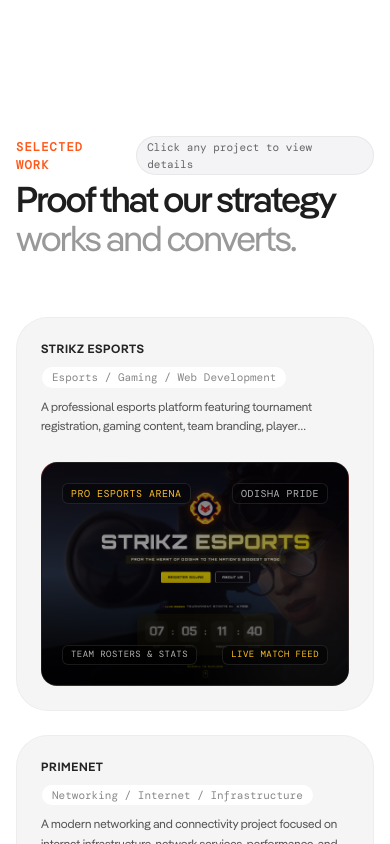
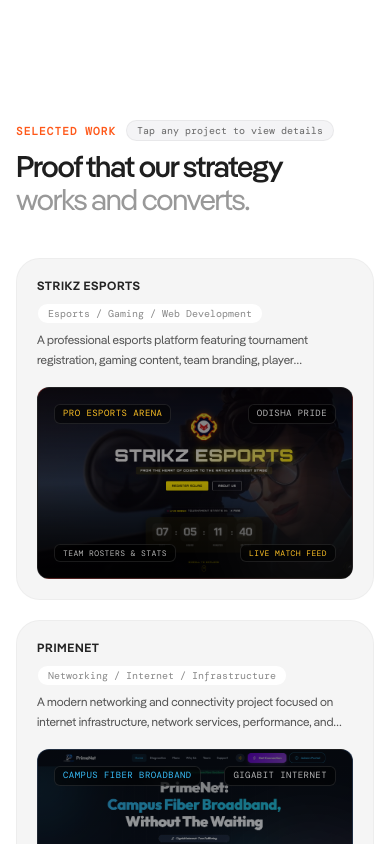
Before and after one commit to shakti69/PrimeDev, a React (Vite) app: page / in a window 390 px wide. Shown: the part 1440-2284 px from the top of the page. Built offline with nearby package versions, Linux system fonts and the light colour scheme.

Commit message:
Optimize project cards and detail modal for mobile phone view

```diff
--- a/src/components/home/SelectedWorkBrix.tsx
+++ b/src/components/home/SelectedWorkBrix.tsx
@@ -31,11 +31,14 @@
   useEffect(() => {
     if (activeModalProject) {
       document.body.style.overflow = 'hidden';
+      document.body.style.touchAction = 'none';
     } else {
       document.body.style.overflow = '';
+      document.body.style.touchAction = '';
     }
     return () => {
       document.body.style.overflow = '';
+      document.body.style.touchAction = '';
     };
   }, [activeModalProject]);
 
@@ -197,7 +200,7 @@
   };
 
   return (
-    <section id="work" className="py-20 sm:py-32 bg-white relative">
+    <section id="work" className="py-16 sm:py-32 bg-white relative">
       <div className="max-w-[1280px] mx-auto px-4 sm:px-6 lg:px-8">
 
         {/* Section Header */}
@@ -206,14 +209,14 @@
           whileInView={{ opacity: 1, y: 0 }}
           viewport={{ once: true, margin: '-80px' }}
           transition={{ duration: 0.7, ease: [0.16, 1, 0.3, 1] }}
-          className="space-y-2 mb-14 sm:mb-20 text-left"
+          className="space-y-3 mb-10 sm:mb-20 text-left"
         >
-          <div className="flex items-center gap-3">
-            <span className="text-[12px] font-bold tracking-widest text-[#FF5819] uppercase font-mono">
+          <div className="flex items-center gap-2.5 flex-wrap">
+            <span className="text-[11px] sm:text-[12px] font-bold tracking-widest text-[#FF5819] uppercase font-mono">
               SELECTED WORK
             </span>
-            <span className="text-[11px] font-mono px-2.5 py-0.5 rounded-full bg-[#F4F4F6] text-[#666666] border border-black/5">
-              Click any project to view details
+            <span className="text-[10px] sm:text-[11px] font-mono px-2.5 py-0.5 rounded-full bg-[#F4F4F6] text-[#666666] border border-black/5">
+              Tap any project to view details
             </span>
           </div>
           <h2
@@ -223,7 +226,7 @@
               letterSpacing: '-0.04em',
               lineHeight: '1.08',
             }}
-            className="text-4xl sm:text-6xl text-[#1E1E1E]"
+            className="text-3xl sm:text-5xl lg:text-6xl text-[#1E1E1E]"
           >
             Proof that our strategy <br />
             <span className="text-[#999999] font-normal">works and converts.</span>
@@ -231,28 +234,28 @@
         </motion.div>
 
         {/* Responsive Grid with Staggered Entrance and Smooth Hover */}
-        <div className="grid grid-cols-1 md:grid-cols-2 gap-6 sm:gap-8">
+        <div className="grid grid-cols-1 md:grid-cols-2 gap-5 sm:gap-8">
           {projects.map((project, index) => (
             <motion.div
               key={project.id}
-              initial={{ opacity: 0, y: 40 }}
+              initial={{ opacity: 0, y: 30 }}
               whileInView={{ opacity: 1, y: 0 }}
-              viewport={{ once: true, margin: '-60px' }}
-              transition={{ duration: 0.6, delay: (index % 2) * 0.12, ease: [0.16, 1, 0.3, 1] }}
-              whileHover={{ y: -6 }}
+              viewport={{ once: true, margin: '-40px' }}
+              transition={{ duration: 0.5, delay: (index % 2) * 0.1, ease: [0.16, 1, 0.3, 1] }}
+              whileHover={{ y: -5 }}
               onClick={() => handleCardClick(project.id)}
-              className="bg-[#F5F5F5] rounded-[32px] p-6 sm:p-8 flex flex-col justify-between gap-6 transition-all duration-300 hover:shadow-2xl cursor-pointer group relative border border-black/[0.03]"
+              className="bg-[#F5F5F5] rounded-[24px] sm:rounded-[32px] p-5 sm:p-8 flex flex-col justify-between gap-4 sm:gap-6 transition-all duration-300 hover:shadow-2xl active:scale-[0.99] cursor-pointer group relative border border-black/[0.03]"
             >
               {/* Card Header Info */}
-              <div className="space-y-2.5">
+              <div className="space-y-2">
                 <div className="flex items-center justify-between gap-2 flex-wrap">
-                  <span className="text-xs font-bold uppercase tracking-wider text-[#242424] group-hover:text-[#FF5819] transition-colors duration-200 flex items-center gap-1.5">
+                  <span className="text-xs sm:text-sm font-bold uppercase tracking-wider text-[#242424] group-hover:text-[#FF5819] transition-colors duration-200 flex items-center gap-1.5">
                     <span>{project.client}</span>
-                    <span className="text-[10px] text-[#FF5819] opacity-0 group-hover:opacity-100 transition-opacity font-normal">
-                      → Click for details
+                    <span className="text-[10px] text-[#FF5819] font-mono hidden sm:inline opacity-0 group-hover:opacity-100 transition-opacity font-normal">
+                      → View details
                     </span>
                   </span>
-                  <span className="text-[11px] font-mono text-[#888888] px-2.5 py-0.5 rounded-full bg-white border border-black/[0.04] shadow-xs group-hover:border-[#FF5819]/30 transition-colors">
+                  <span className="text-[10px] sm:text-[11px] font-mono text-[#888888] px-2.5 py-0.5 rounded-full bg-white border border-black/[0.04] shadow-xs group-hover:border-[#FF5819]/30 transition-colors">
                     {project.tag}
                   </span>
                 </div>
@@ -262,7 +265,7 @@
               </div>
 
               {/* Project Canvas Banner (Image or Stylized Card) */}
-              <div className={`w-full h-56 sm:h-72 rounded-2xl bg-gradient-to-br ${project.gradientClass} p-5 sm:p-6 flex flex-col justify-between border border-white/10 relative overflow-hidden group-hover:scale-[1.02] transition-transform duration-500 shadow-inner`}>
+              <div className={`w-full h-48 sm:h-72 rounded-xl sm:rounded-2xl bg-gradient-to-br ${project.gradientClass} p-4 sm:p-6 flex flex-col justify-between border border-white/10 relative overflow-hidden group-hover:scale-[1.02] transition-transform duration-500 shadow-inner`}>
 
                 {/* Background image if provided */}
                 {project.imageUrl ? (
@@ -277,12 +280,12 @@
                 ) : null}
 
                 {/* Top badges */}
-                <div className="relative z-10 flex justify-between items-center text-[10px] sm:text-xs font-mono tracking-wider">
-                  <span className={`px-2 py-0.5 rounded-md bg-black/40 backdrop-blur-md border border-white/10 ${project.accentColor || 'text-white/80'}`}>
+                <div className="relative z-10 flex justify-between items-center text-[9px] sm:text-xs font-mono tracking-wider gap-1">
+                  <span className={`px-2 py-0.5 rounded-md bg-black/50 backdrop-blur-md border border-white/10 ${project.accentColor || 'text-white/80'} truncate max-w-[55%]`}>
                     {project.badges?.topLeft || project.client}
                   </span>
                   {project.badges?.topRight && (
-                    <span className="px-2 py-0.5 rounded-md bg-black/40 backdrop-blur-md border border-white/10 text-white/70">
+                    <span className="px-2 py-0.5 rounded-md bg-black/50 backdrop-blur-md border border-white/10 text-white/70 truncate max-w-[45%] text-right">
                       {project.badges?.topRight}
                     </span>
                   )}
@@ -296,12 +299,12 @@
                         fontFamily: '"Pangea Afrikan Trial", "Suisse Int\'l", sans-serif',
                         letterSpacing: '-0.03em',
                       }}
-                      className="block text-2xl sm:text-3xl lg:text-4xl font-extrabold uppercase text-white drop-shadow-md tracking-tight leading-tight"
+                      className="block text-xl sm:text-3xl lg:text-4xl font-extrabold uppercase text-white drop-shadow-md tracking-tight leading-tight"
                     >
                       {project.headline}
                     </span>
                     {project.subtitle && (
-                      <span className="block text-xs sm:text-sm text-white/80 mt-1.5 font-mono tracking-wide">
+                      <span className="block text-xs sm:text-sm text-white/80 mt-1 font-mono tracking-wide">
                         {project.subtitle}
                       </span>
                     )}
@@ -309,14 +312,14 @@
                 )}
 
                 {/* Bottom badges */}
-                <div className="relative z-10 flex justify-between items-center text-[9px] sm:text-[11px] text-white/70 font-mono tracking-wider">
+                <div className="relative z-10 flex justify-between items-center text-[8px] sm:text-[11px] text-white/70 font-mono tracking-wider gap-1">
                   {project.badges?.bottomLeft && (
-                    <span className="px-2 py-0.5 rounded-md bg-black/50 backdrop-blur-md border border-white/10">
+                    <span className="px-2 py-0.5 rounded-md bg-black/60 backdrop-blur-md border border-white/10 truncate max-w-[55%]">
                       {project.badges?.bottomLeft}
                     </span>
                   )}
                   {project.badges?.bottomRight && (
-                    <span className={`px-2 py-0.5 rounded-md bg-black/50 backdrop-blur-md border border-white/10 ${project.accentColor || 'text-white/80'}`}>
+                    <span className={`px-2 py-0.5 rounded-md bg-black/60 backdrop-blur-md border border-white/10 ${project.accentColor || 'text-white/80'} truncate max-w-[45%] text-right`}>
                       {project.badges?.bottomRight}
                     </span>
                   )}
@@ -332,7 +335,7 @@
       </div>
 
       {/* =========================================================================
-          INTERACTIVE PROJECT DETAIL MODAL (Portaled to document.body)
+          INTERACTIVE PROJECT DETAIL MODAL (Optimized for Mobile & Desktop)
           ========================================================================= */}
       {typeof document !== 'undefined' &&
         createPortal(
@@ -341,48 +344,49 @@
               <div
                 role="dialog"
                 aria-modal="true"
-                className="fixed inset-0 z-[9999] flex items-center justify-center p-4 sm:p-6 md:p-10 overflow-y-auto"
+                className="fixed inset-0 z-[9999] flex items-center justify-center p-3 sm:p-6 md:p-10 overflow-y-auto"
+                style={{ WebkitOverflowScrolling: 'touch' }}
               >
                 {/* Fullscreen Backdrop */}
                 <motion.div
                   initial={{ opacity: 0 }}
                   animate={{ opacity: 1 }}
                   exit={{ opacity: 0 }}
-                  transition={{ duration: 0.25 }}
+                  transition={{ duration: 0.2 }}
                   onClick={() => setActiveModalProject(null)}
-                  className="fixed inset-0 bg-black/80 backdrop-blur-md z-0"
+                  className="fixed inset-0 bg-black/85 backdrop-blur-md z-0"
                   aria-hidden="true"
                 />
 
                 {/* Modal Window Card */}
                 <motion.div
-                  initial={{ opacity: 0, scale: 0.93, y: 30 }}
+                  initial={{ opacity: 0, scale: 0.95, y: 20 }}
                   animate={{ opacity: 1, scale: 1, y: 0 }}
-                  exit={{ opacity: 0, scale: 0.93, y: 30 }}
-                  transition={{ duration: 0.35, ease: [0.16, 1, 0.3, 1] }}
-                  className="relative z-10 w-full max-w-4xl max-h-[88vh] overflow-y-auto bg-[#181818] text-white rounded-[28px] sm:rounded-[36px] border border-white/20 shadow-2xl p-6 sm:p-10 my-auto flex flex-col gap-7 custom-scrollbar"
+                  exit={{ opacity: 0, scale: 0.95, y: 20 }}
+                  transition={{ duration: 0.3, ease: [0.16, 1, 0.3, 1] }}
+                  className="relative z-10 w-full max-w-4xl max-h-[92vh] sm:max-h-[88vh] overflow-y-auto bg-[#181818] text-white rounded-[24px] sm:rounded-[36px] border border-white/20 shadow-2xl p-5 sm:p-8 md:p-10 my-auto flex flex-col gap-5 sm:gap-7 custom-scrollbar"
                 >
                   {/* Top Bar: Category / Status & Close Button */}
-                  <div className="flex items-center justify-between gap-4 border-b border-white/10 pb-4">
-                    <div className="flex items-center gap-2.5 flex-wrap">
-                      <span className="px-3 py-1 rounded-full bg-[#FF5819]/20 text-[#FF5819] border border-[#FF5819]/30 text-xs font-mono font-bold uppercase">
+                  <div className="flex items-center justify-between gap-3 border-b border-white/10 pb-3 sm:pb-4 sticky -top-5 sm:-top-8 md:-top-10 bg-[#181818] pt-1 z-20">
+                    <div className="flex items-center gap-2 flex-wrap">
+                      <span className="px-2.5 py-0.5 rounded-full bg-[#FF5819]/20 text-[#FF5819] border border-[#FF5819]/30 text-[10px] sm:text-xs font-mono font-bold uppercase">
                         {activeModalProject.category}
                       </span>
-                      <span className="px-2.5 py-0.5 rounded-full bg-emerald-500/15 text-emerald-400 border border-emerald-500/30 text-xs font-mono flex items-center gap-1.5">
+                      <span className="px-2 py-0.5 rounded-full bg-emerald-500/15 text-emerald-400 border border-emerald-500/30 text-[10px] sm:text-xs font-mono flex items-center gap-1.5">
                         <span className="w-1.5 h-1.5 rounded-full bg-emerald-400 animate-pulse" />
                         {activeModalProject.status}
                       </span>
-                      <span className="text-xs text-white/50 font-mono">
+                      <span className="text-[10px] sm:text-xs text-white/50 font-mono hidden xs:inline">
                         {activeModalProject.timeframe}
                       </span>
                     </div>
 
                     <button
                       onClick={() => setActiveModalProject(null)}
-                      className="w-10 h-10 rounded-full bg-white/10 hover:bg-white/20 text-white flex items-center justify-center transition-colors cursor-pointer shrink-0"
+                      className="w-9 h-9 sm:w-10 sm:h-10 rounded-full bg-white/10 hover:bg-white/20 active:scale-95 text-white flex items-center justify-center transition-all cursor-pointer shrink-0"
                       aria-label="Close modal"
                     >
-                      <svg width="18" height="18" viewBox="0 0 24 24" fill="none" stroke="currentColor" strokeWidth="2.4" strokeLinecap="round" strokeLinejoin="round">
+                      <svg width="16" height="16" viewBox="0 0 24 24" fill="none" stroke="currentColor" strokeWidth="2.4" strokeLinecap="round" strokeLinejoin="round">
                         <line x1="18" y1="6" x2="6" y2="18" />
                         <line x1="6" y1="6" x2="18" y2="18" />
                       </svg>
@@ -391,7 +395,7 @@
 
                   {/* Banner Image Preview */}
                   {activeModalProject.imageUrl && (
-                    <div className="w-full h-56 sm:h-80 rounded-2xl overflow-hidden relative border border-white/10 shadow-lg shrink-0 bg-black">
+                    <div className="w-full h-44 sm:h-64 md:h-80 rounded-xl sm:rounded-2xl overflow-hidden relative border border-white/10 shadow-lg shrink-0 bg-black">
                       <img
                         src={activeModalProject.imageUrl}
                         alt={activeModalProject.title}
@@ -402,25 +406,25 @@
                   )}
 
                   {/* Title & Tagline */}
-                  <div className="space-y-2.5">
+                  <div className="space-y-1.5 sm:space-y-2.5">
                     <h3
                       style={{
                         fontFamily: '"Pangea Afrikan Trial", "Suisse Int\'l", sans-serif',
                         letterSpacing: '-0.03em',
                       }}
-                      className="text-2xl sm:text-4xl font-extrabold text-white tracking-tight leading-tight"
+                      className="text-xl sm:text-3xl md:text-4xl font-extrabold text-white tracking-tight leading-tight"
                     >
                       {activeModalProject.title}
                     </h3>
-                    <p className="text-sm sm:text-base text-white/80 leading-relaxed">
+                    <p className="text-xs sm:text-sm md:text-base text-white/80 leading-relaxed">
                       {activeModalProject.tagline}
                     </p>
                   </div>
 
                   {/* 2-Column Challenge & Solution Details */}
-                  <div className="grid grid-cols-1 md:grid-cols-2 gap-5">
-                    <div className="p-5 sm:p-6 rounded-2xl bg-white/[0.04] border border-white/10 space-y-2.5">
-                      <span className="text-xs font-mono font-bold text-[#FF5819] uppercase tracking-wider flex items-center gap-1.5">
+                  <div className="grid grid-cols-1 md:grid-cols-2 gap-3.5 sm:gap-5">
+                    <div className="p-4 sm:p-5 rounded-xl sm:rounded-2xl bg-white/[0.04] border border-white/10 space-y-1.5">
+                      <span className="text-[11px] sm:text-xs font-mono font-bold text-[#FF5819] uppercase tracking-wider flex items-center gap-1.5">
                         <span>01</span>
                         <span>The Challenge</span>
                       </span>
@@ -429,8 +433,8 @@
                       </p>
                     </div>
 
-                    <div className="p-5 sm:p-6 rounded-2xl bg-white/[0.04] border border-white/10 space-y-2.5">
-                      <span className="text-xs font-mono font-bold text-emerald-400 uppercase tracking-wider flex items-center gap-1.5">
+                    <div className="p-4 sm:p-5 rounded-xl sm:rounded-2xl bg-white/[0.04] border border-white/10 space-y-1.5">
+                      <span className="text-[11px] sm:text-xs font-mono font-bold text-emerald-400 uppercase tracking-wider flex items-center gap-1.5">
                         <span>02</span>
                         <span>The Solution</span>
                       </span>
@@ -441,17 +445,17 @@
                   </div>
 
                   {/* Key Features */}
-                  <div className="space-y-3.5">
-                    <h4 className="text-sm sm:text-base font-bold text-white uppercase tracking-wider font-mono">
+                  <div className="space-y-2.5 sm:space-y-3.5">
+                    <h4 className="text-xs sm:text-sm font-bold text-white uppercase tracking-wider font-mono">
                       Key Implemented Features
                     </h4>
-                    <div className="grid grid-cols-1 sm:grid-cols-2 gap-2.5">
+                    <div className="grid grid-cols-1 sm:grid-cols-2 gap-2 sm:gap-2.5">
                       {activeModalProject.keyFeatures.map((feat, idx) => (
                         <div
                           key={idx}
-                          className="p-3.5 rounded-xl bg-white/[0.03] border border-white/10 flex items-start gap-3"
+                          className="p-3 sm:p-3.5 rounded-lg sm:rounded-xl bg-white/[0.03] border border-white/10 flex items-start gap-2.5"
                         >
-                          <span className="w-5 h-5 rounded-full bg-[#FF5819]/20 text-[#FF5819] flex items-center justify-center text-xs font-bold shrink-0 mt-0.5">
+                          <span className="w-4 h-4 sm:w-5 sm:h-5 rounded-full bg-[#FF5819]/20 text-[#FF5819] flex items-center justify-center text-[10px] sm:text-xs font-bold shrink-0 mt-0.5">
                             ✓
                           </span>
                           <span className="text-xs sm:text-sm text-white/85 leading-relaxed">
@@ -463,15 +467,15 @@
                   </div>
 
                   {/* Tech Stack Pills */}
-                  <div className="space-y-3">
-                    <h4 className="text-xs font-bold text-white/60 uppercase tracking-widest font-mono">
+                  <div className="space-y-2 sm:space-y-3">
+                    <h4 className="text-[11px] sm:text-xs font-bold text-white/60 uppercase tracking-widest font-mono">
                       Technologies Utilized
                     </h4>
-                    <div className="flex flex-wrap gap-2">
+                    <div className="flex flex-wrap gap-1.5 sm:gap-2">
                       {activeModalProject.techStack.map((tech) => (
                         <span
                           key={tech}
-                          className="px-3 py-1 rounded-full bg-white/10 border border-white/15 text-xs font-mono text-white/90"
+                          className="px-2.5 py-0.5 sm:px-3 sm:py-1 rounded-full bg-white/10 border border-white/15 text-[10px] sm:text-xs font-mono text-white/90"
                         >
                           {tech}
                         </span>
@@ -480,17 +484,17 @@
                   </div>
 
                   {/* Bottom CTAs: Open Case Study & Discuss */}
-                  <div className="pt-4 border-t border-white/10 flex flex-col sm:flex-row items-center justify-between gap-3">
+                  <div className="pt-3 sm:pt-4 border-t border-white/10 flex flex-col sm:flex-row items-center justify-between gap-2.5 sm:gap-3">
                     <button
                       onClick={() => {
                         const slug = activeModalProject.slug;
                         setActiveModalProject(null);
                         navigate('project-detail', slug);
                       }}
-                      className="btn-sheen w-full sm:w-auto px-6 h-[48px] rounded-full bg-white text-[#1E1E1E] font-semibold text-xs sm:text-sm inline-flex items-center justify-center gap-2 hover:bg-zinc-200 transition-all cursor-pointer select-none shadow-md"
+                      className="btn-sheen w-full sm:w-auto px-5 h-[44px] sm:h-[48px] rounded-full bg-white text-[#1E1E1E] font-semibold text-xs sm:text-sm inline-flex items-center justify-center gap-2 hover:bg-zinc-200 active:scale-98 transition-all cursor-pointer select-none shadow-md"
                     >
-                      <span>Open Full Case Study Page</span>
-                      <svg width="15" height="15" viewBox="0 0 24 24" fill="none" stroke="currentColor" strokeWidth="2.2" strokeLinecap="round" strokeLinejoin="round">
+                      <span>Open Full Case Study</span>
+                      <svg width="14" height="14" viewBox="0 0 24 24" fill="none" stroke="currentColor" strokeWidth="2.2" strokeLinecap="round" strokeLinejoin="round">
                         <path d="M7 17L17 7M17 7H7M17 7V17" />
                       </svg>
                     </button>
@@ -504,10 +508,10 @@
                         backgroundColor: '#FF5819',
                         boxShadow: '0 4px 14px rgba(255,88,25,0.4)',
                       }}
-                      className="btn-sheen w-full sm:w-auto px-6 h-[48px] rounded-full text-white font-semibold text-xs sm:text-sm inline-flex items-center justify-center gap-2 hover:scale-105 active:scale-95 transition-all cursor-pointer select-none"
+                      className="btn-sheen w-full sm:w-auto px-5 h-[44px] sm:h-[48px] rounded-full text-white font-semibold text-xs sm:text-sm inline-flex items-center justify-center gap-2 hover:scale-105 active:scale-98 transition-all cursor-pointer select-none"
                     >
                       <span>Discuss Similar Project</span>
-                      <svg width="15" height="15" viewBox="0 0 24 24" fill="none" stroke="currentColor" strokeWidth="2.2" strokeLinecap="round" strokeLinejoin="round">
+                      <svg width="14" height="14" viewBox="0 0 24 24" fill="none" stroke="currentColor" strokeWidth="2.2" strokeLinecap="round" strokeLinejoin="round">
                         <line x1="5" y1="12" x2="19" y2="12" />
                         <polyline points="12 5 19 12 12 19" />
                       </svg>
--- a/src/pages/ProjectDetailPage.tsx
+++ b/src/pages/ProjectDetailPage.tsx
@@ -63,20 +63,21 @@
                 </Badge>
               </div>
 
-              <h1 className="text-3xl sm:text-5xl font-extrabold tracking-editorial text-[var(--text-primary)] leading-tight">
+              <h1 className="text-2xl sm:text-4xl lg:text-5xl font-extrabold tracking-editorial text-[var(--text-primary)] leading-tight">
                 {project.title}
               </h1>
 
-              <p className="text-lg sm:text-xl text-[var(--text-muted)] leading-relaxed max-w-3xl">
+              <p className="text-sm sm:text-lg text-[var(--text-muted)] leading-relaxed max-w-3xl">
                 {project.tagline}
               </p>
             </div>
 
             {/* Trust Badges & Action buttons (No source code repository button) */}
-            <div className="flex flex-wrap items-center gap-3 pt-2">
+            <div className="flex flex-col sm:flex-row items-stretch sm:items-center gap-3 pt-2">
               <Button
                 variant="primary"
                 size="md"
+                className="w-full sm:w-auto justify-center"
                 rightIcon={<Icons.ArrowRight className="w-4 h-4" />}
                 onClick={() => navigate('book')}
               >
@@ -85,6 +86,7 @@
               <Button
                 variant="secondary"
                 size="md"
+                className="w-full sm:w-auto justify-center"
                 onClick={() => navigate('contact')}
               >
                 Discuss Similar Project
@@ -93,7 +95,7 @@
 
             {/* Visual Project Banner */}
             {project.imageUrl && (
-              <div className="w-full h-64 sm:h-96 rounded-2xl overflow-hidden border border-[var(--border-subtle)] shadow-lg mt-6">
+              <div className="w-full h-48 sm:h-80 lg:h-96 rounded-xl sm:rounded-2xl overflow-hidden border border-[var(--border-subtle)] shadow-lg mt-4 sm:mt-6 bg-black">
                 <img
                   src={project.imageUrl}
                   alt={project.title}
```
